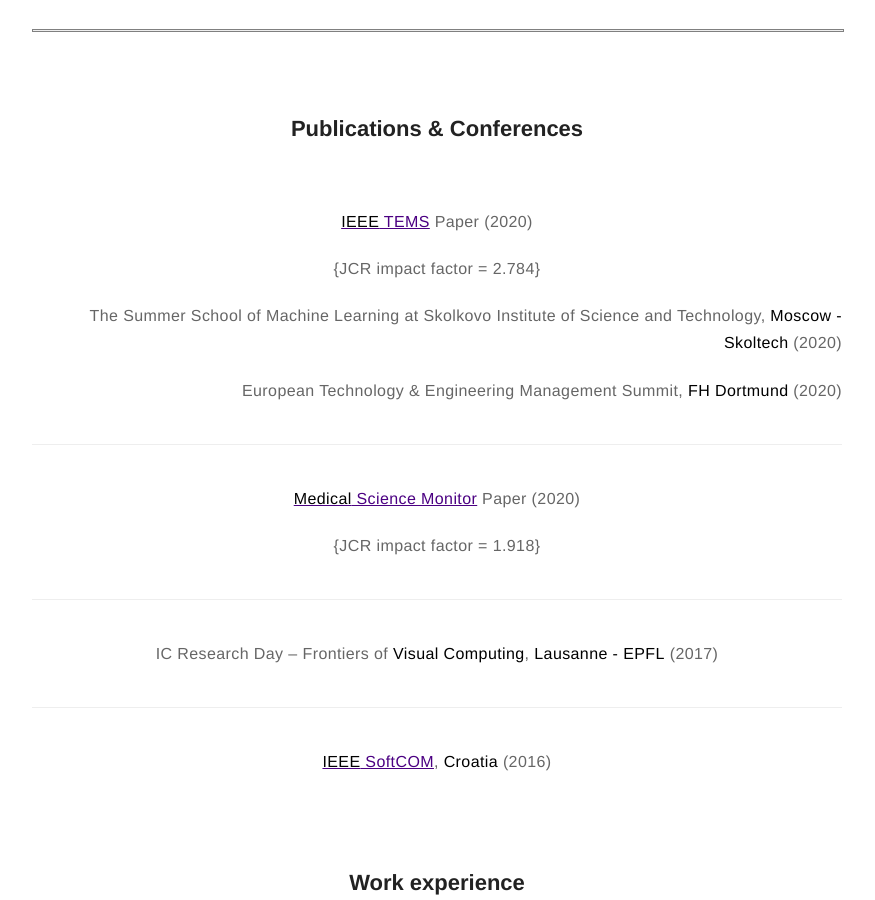
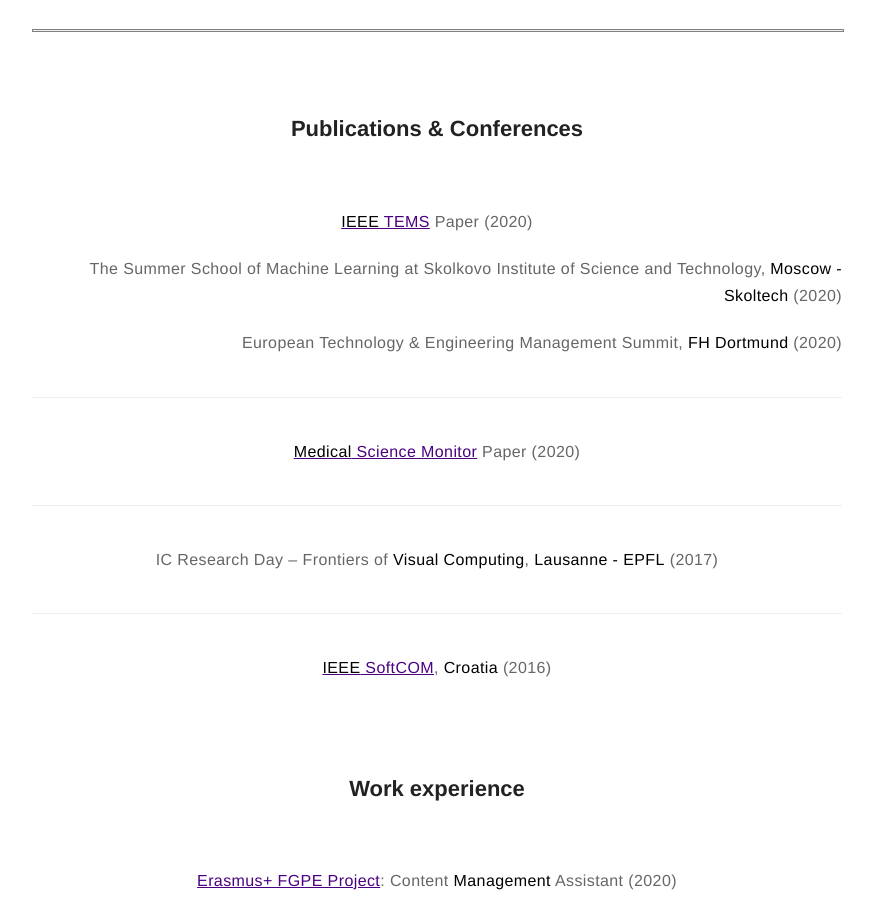
Before and after one commit to dljubenk/dljubenk.github.io, a Jekyll site: the page built from about.md, in a window 1280 px wide and 900 px high, scrolled down 724 px. Shown: the whole window, without its empty margins (203-1078 px from the left). Built offline with Jekyll 4.4.1, drawn with Linux system fonts in a browser that asks for light colours.

Commit message:
Update about.md

```diff
--- a/about.md
+++ b/about.md
@@ -12,12 +12,10 @@ layout: page
 <h2 align="center">Publications & Conferences</h2>
 <br>
 <p align="center"><a href="https://ieeexplore.ieee.org/abstract/document/9111707"><strong>IEEE</strong> TEMS</a> Paper (2020)</p>
-<p align="center">{JCR impact factor = 2.784}</p>
 <p align="right">The Summer School of Machine Learning at Skolkovo Institute of Science and Technology, <strong>Moscow - Skoltech</strong> (2020)</p>
 <p align="right">European Technology & Engineering Management Summit, <strong>FH Dortmund</strong> (2020)</p>
 ---
 <p align="center"><a href="https://www.medscimonit.com/abstract/index/idArt/923166"><strong>Medical</strong> Science Monitor</a> Paper (2020)</p>
-<p align="center">{JCR impact factor = 1.918}</p>
 ---
 <p align="center">IC Research Day – Frontiers of <strong>Visual Computing</strong>, <strong>Lausanne - EPFL</strong> (2017)</p>
 ---
```
